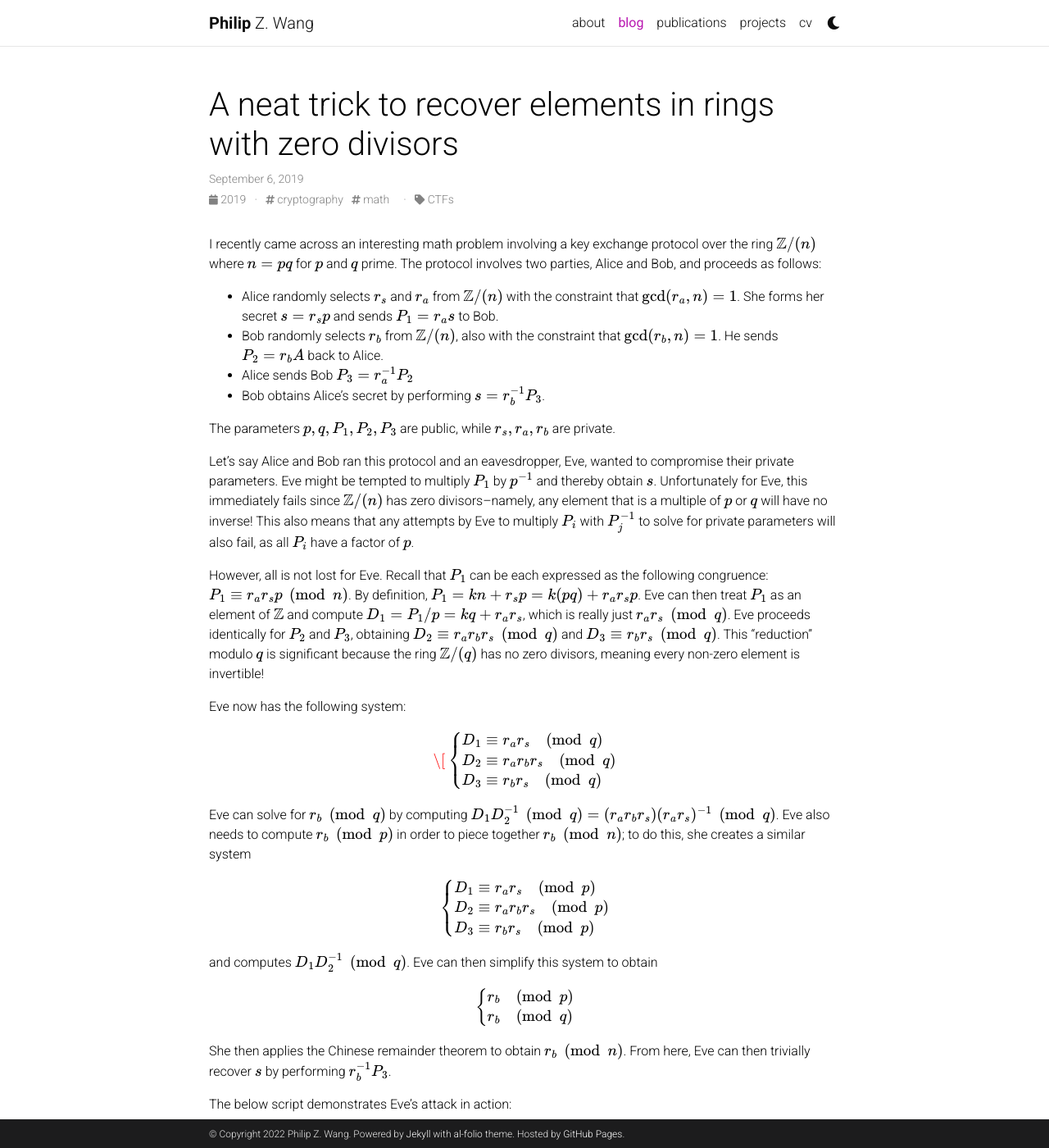
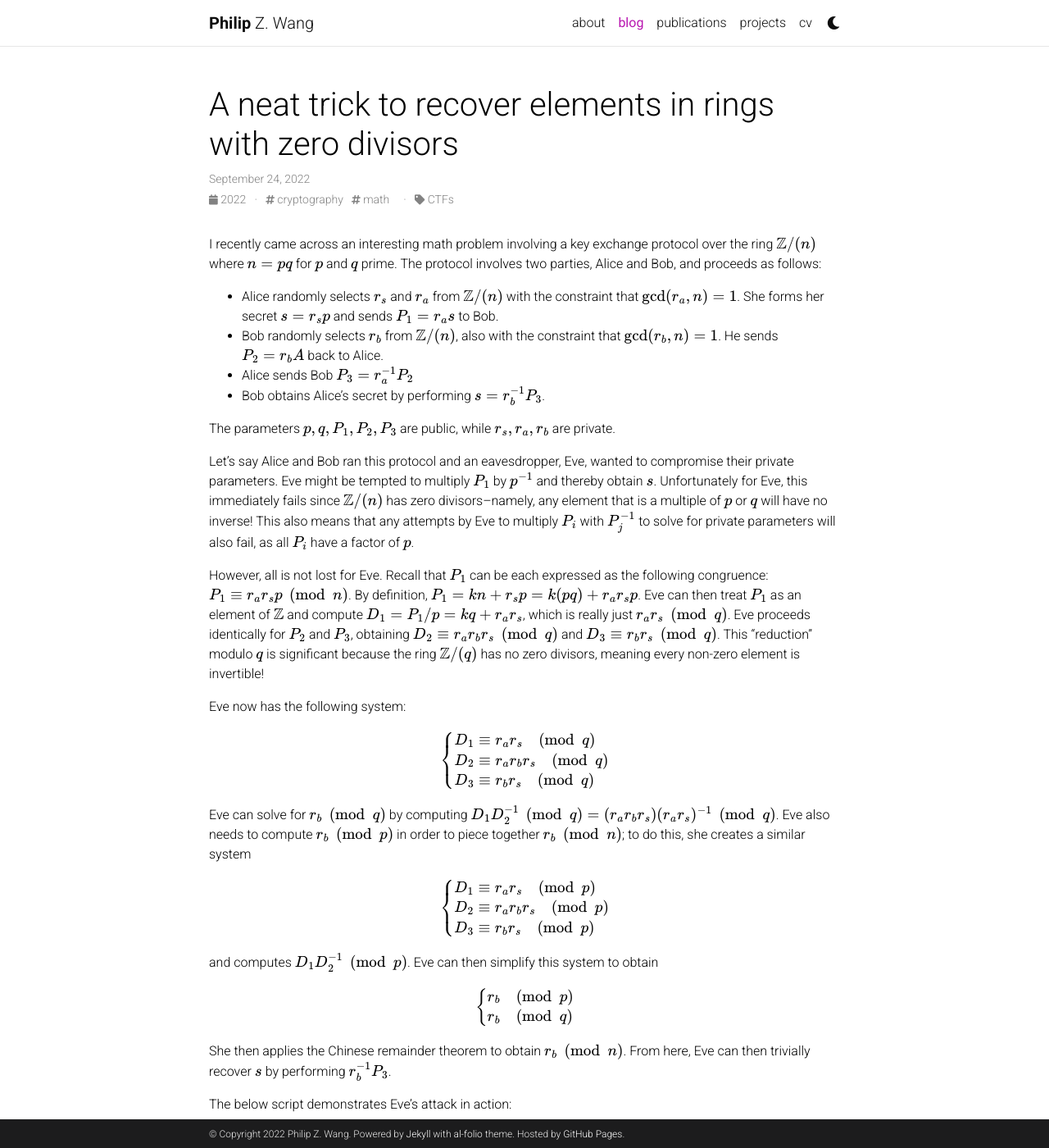
Before and after one commit to pwang00/pwang00.github.io, a Jekyll site: the page built from _posts/2022-09-22-reduction.md, in a window 1280 px wide and 1400 px high. Shown: the whole window at 82% size. Built offline with Jekyll 4.4.1, drawn with Linux system fonts in a browser that asks for light colours; comment, search, counter and statistics services are not loaded; a style sheet for code colours, icons or effects is not loaded.

Commit message:
Update new blog post

```diff
--- a/_posts/2022-09-22-reduction.md
+++ b/_posts/2022-09-22-reduction.md
@@ -1,7 +1,7 @@
 ---
 layout: post
 title: A neat trick to recover elements in rings with zero divisors
-date: 2019-09-06 11:12:00-0400
+date: 2022-09-24 11:12:00-0400
 description: Number Theory
 tags: cryptography math
 categories: CTFs
@@ -22,7 +22,7 @@ However, all is not lost for Eve.  Recall that $$P_1$$ can be each expressed as
 
 Eve now has the following system:
 
-$$\[\begin{equation*}
+$$\begin{equation*}
   \left\{
     \begin{aligned}
       & D_1 \equiv r_a r_s \pmod{q}\\
@@ -44,7 +44,7 @@ $$\begin{equation*}
   \right.
 \end{equation*}$$
 
-and computes $$D_1 D_2^{-1} \pmod{q}$$.  Eve can then simplify this system to obtain
+and computes $$D_1 D_2^{-1} \pmod{p}$$.  Eve can then simplify this system to obtain
 
 $$\begin{equation*}
   \left\{
```
